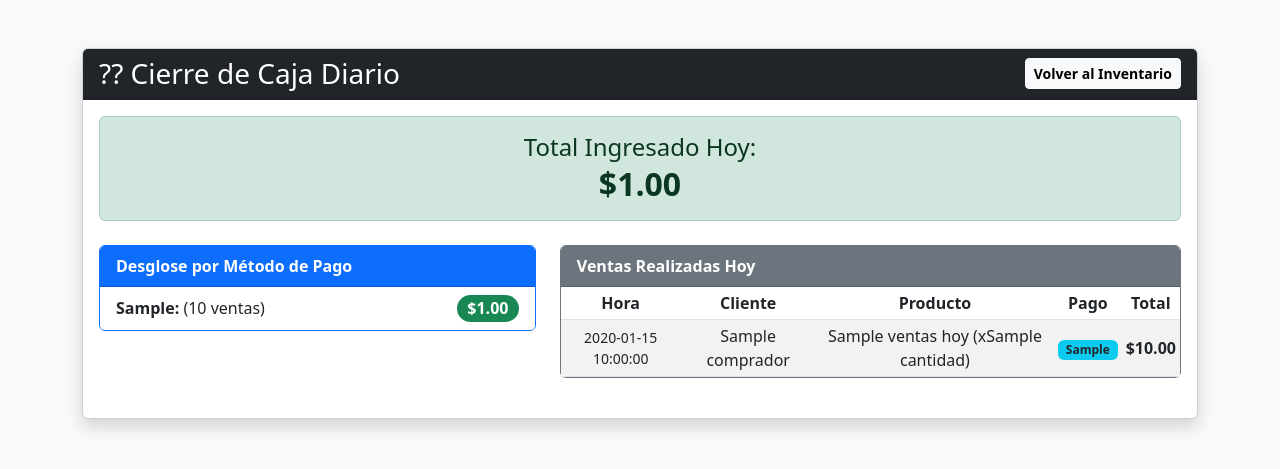
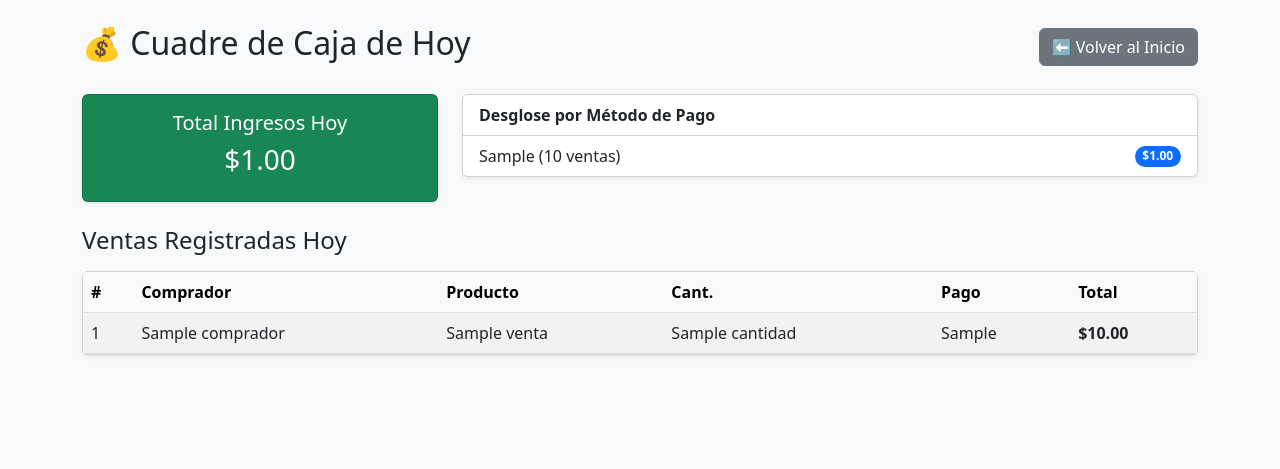
Before and after one commit to ventasrespondeya-cell/Control-de-Inventario---Pinturas-JAM, a Flask app: template templates/caja.html in a window 1280 px wide. Shown: the top 469 px of the page. Run offline with Flask 3, Linux system fonts and the light colour scheme; the template is opened without the code that fills it: most values are stand-ins (such as "Sample title", 1, 10 or a date in 2020); parts of the project's set-up code (start-up, migrations or seed data) failed here and were passed over; some libraries are stand-ins or nearby versions.

Commit message:
Update caja.html

```diff
--- a/templates/caja.html
+++ b/templates/caja.html
@@ -2,77 +2,78 @@
 <html lang="es">
 <head>
     <meta charset="UTF-8">
-    <title>Cierre de Caja - Pinturas JAM</title>
+    <meta name="viewport" content="width=device-width, initial-scale=1.0">
+    <title>Caja Diaria - Pinturas JAM</title>
     <link href="https://cdn.jsdelivr.net/npm/bootstrap@5.3.0/dist/css/bootstrap.min.css" rel="stylesheet">
 </head>
 <body class="bg-light">
-    <div class="container mt-5">
-        <div class="card shadow">
-            <div class="card-header bg-dark text-white d-flex justify-content-between align-items-center">
-                <h3 class="mb-0">?? Cierre de Caja Diario</h3>
-                <div>
-                    <a href="/" class="btn btn-light btn-sm fw-bold">Volver al Inventario</a>
+
+<div class="container mt-4">
+    <div class="d-flex justify-content-between align-items-center mb-4">
+        <h2>💰 Cuadre de Caja de Hoy</h2>
+        <a href="/" class="btn btn-secondary">⬅️ Volver al Inicio</a>
+    </div>
+
+    <div class="row mb-4">
+        <div class="col-md-4">
+            <div class="card text-white bg-success shadow-sm">
+                <div class="card-body text-center">
+                    <h5 class="card-title">Total Ingresos Hoy</h5>
+                    <h3>${{ "%.2f"|format(total_dia) }}</h3>
                 </div>
             </div>
-            <div class="card-body">
-
-                <!-- Tarjeta del Total del Dia -->
-                <div class="alert alert-success text-center mb-4">
-                    <h4 class="mb-1">Total Ingresado Hoy:</h4>
-                    <h2 class="fw-bold mb-0">${{ "%.2f"|format(total_dia) }}</h2>
         </div>
-
-                <div class="row">
-                    <!-- Resumen por Metodo de Pago -->
-                    <div class="col-md-5 mb-4">
-                        <div class="card border-primary">
-                            <div class="card-header bg-primary text-white font-weight-bold">
-                                <strong>Desglose por Método de Pago</strong>
-                            </div>
+        <div class="col-md-8">
+            <div class="card shadow-sm">
+                <div class="card-header bg-white fw-bold">Desglose por Método de Pago</div>
                 <ul class="list-group list-group-flush">
-                                {% for m in resumen_metodos %}
+                    {% if resumen_metodos %}
+                        {% for metodo in resumen_metodos %}
                         <li class="list-group-item d-flex justify-content-between align-items-center">
-                                    <span><strong>{{ m.metodo_pago }}:</strong> ({{ m.cantidad_transacciones }} ventas)</span>
-                                    <span class="badge bg-success rounded-pill fs-6">${{ "%.2f"|format(m.total_metodo) }}</span>
+                            {{ metodo.metodo_pago }} ({{ metodo.cantidad_transacciones }} ventas)
+                            <span class="badge bg-primary rounded-pill">${{ "%.2f"|format(metodo.total_metodo) }}</span>
                         </li>
+                        {% endfor %}
                     {% else %}
-                                <li class="list-group-item text-muted text-center">No hay ventas registradas el día de hoy.</li>
-                                {% endfor %}
+                        <li class="list-group-item text-muted">No hay transacciones hoy.</li>
+                    {% endif %}
                 </ul>
             </div>
         </div>
+    </div>
 
-                    <!-- Lista de Ventas de Hoy -->
-                    <div class="col-md-7 mb-4">
-                        <div class="card border-secondary">
-                            <div class="card-header bg-secondary text-white">
-                                <strong>Ventas Realizadas Hoy</strong>
-                            </div>
+    <h4 class="mb-3">Ventas Registradas Hoy</h4>
+    <div class="card shadow-sm mb-5">
         <div class="card-body p-0">
-                                <table class="table table-sm table-striped mb-0 text-center align-middle">
-                                    <thead>
+            <div class="table-responsive">
+                <table class="table table-striped table-hover mb-0">
+                    <thead class="table-light">
                         <tr>
-                                            <th>Hora</th>
-                                            <th>Cliente</th>
+                            <th>#</th>
+                            <th>Comprador</th>
                             <th>Producto</th>
+                            <th>Cant.</th>
                             <th>Pago</th>
                             <th>Total</th>
                         </tr>
                     </thead>
                     <tbody>
-                                        {% for v in ventas_hoy %}
+                        {% if ventas_hoy %}
+                            {% for venta in ventas_hoy %}
                             <tr>
-                                            <td class="small">{{ v.fecha.split(' ')[1] if ' ' in v.fecha else v.fecha }}</td>
-                                            <td>{{ v.comprador }}</td>
-                                            <td>{{ v.producto_nombre }} (x{{ v.cantidad }})</td>
-                                            <td><span class="badge bg-info text-dark">{{ v.metodo_pago }}</span></td>
-                                            <td class="fw-bold">${{ "%.2f"|format(v.total) }}</td>
+                                <td>{{ venta.id }}</td>
+                                <td>{{ venta.comprador }}</td>
+                                <td>{{ venta.producto_nombre }}</td>
+                                <td>{{ venta.cantidad }}</td>
+                                <td>{{ venta.metodo_pago }}</td>
+                                <td class="fw-bold">${{ "%.2f"|format(venta.total) }}</td>
                             </tr>
+                            {% endfor %}
                         {% else %}
                             <tr>
-                                            <td colspan="5" class="text-muted p-3">Sin transacciones hoy.</td>
+                                <td colspan="6" class="text-center text-muted py-3">Aún no hay ventas el día de hoy.</td>
                             </tr>
-                                        {% endfor %}
+                        {% endif %}
                     </tbody>
                 </table>
             </div>
@@ -80,8 +81,5 @@
     </div>
 </div>
 
-            </div>
-        </div>
-    </div>
 </body>
 </html>
```
Lines whose indentation alone changed are shown as unchanged.
